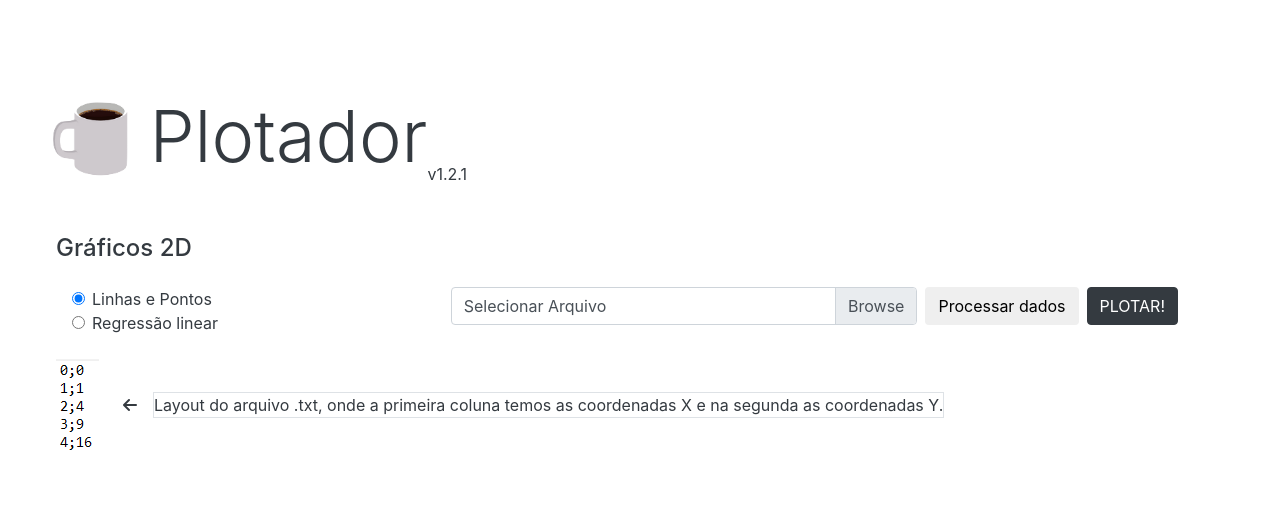
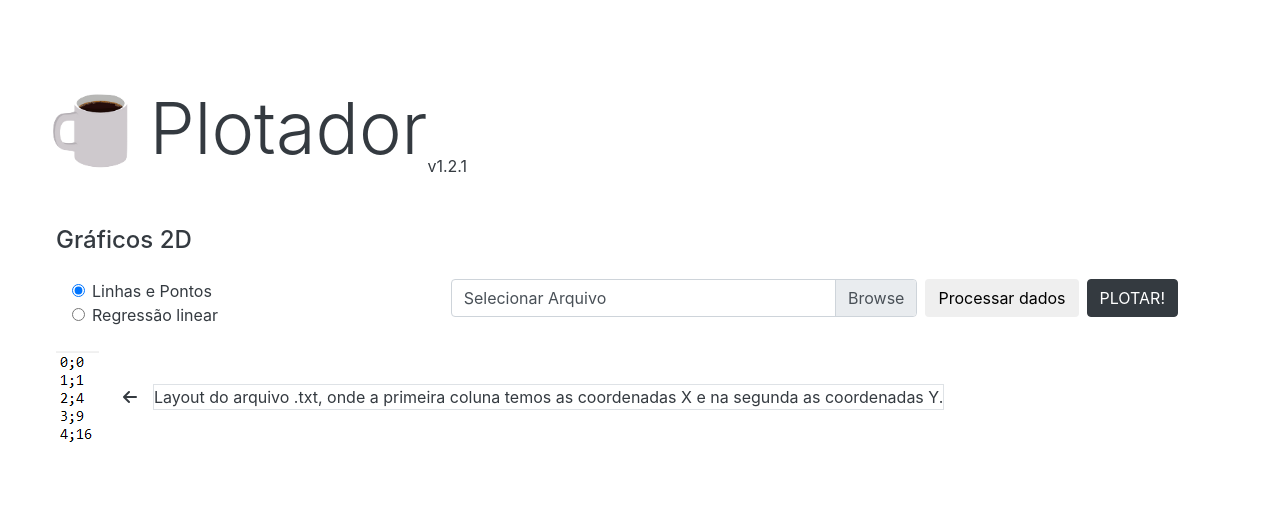
Before and after one commit to salarini-e/salarini-e.github.io-bkp, a Flask app: page /plotador in a window 1280 px wide. Shown: the top 506 px of the page. Run offline with Flask 2, Linux system fonts and the light colour scheme; some libraries are stand-ins or nearby versions; some web fonts are replaced.

Commit message:
Plotador versão Beta funcionando - Linhas e Pontos

```diff
--- a/server/templates/plotador.html
+++ b/server/templates/plotador.html
@@ -11,7 +11,7 @@
 {% block plotador %}active{% endblock %}
 {% block main %}
 <div id="plotador" class="row h-100 w-100 text-dark px-0">
-<div class="col p-2 d-flex">
+<div class="col px-2 pb-2 d-flex">
   <div class="w-100 p-5">
     <div class="row w-100 mb-5 p-0">
       <div class="col p-0 d-flex">
```
